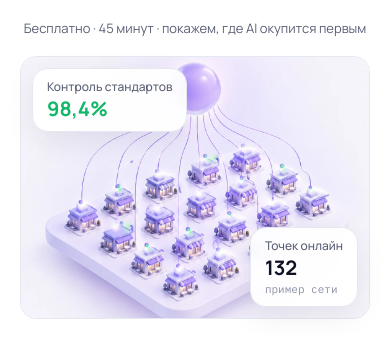
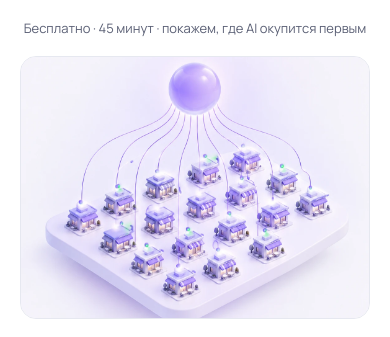
Before and after one commit to phillfeel/franch_landing, a Next.js app: page / in a window 390 px wide. Shown: the part 565-902 px from the top of the page. Built offline with nearby package versions, Linux system fonts and the light colour scheme; no server answers.

Commit message:
Убери из hero неподтверждённые плашки «98,4%» и «132 точки»
Co-Authored-By: Claude Opus 5.5 <noreply@anthropic.com>

```diff
--- a/app/globals.css
+++ b/app/globals.css
@@ -159,16 +159,6 @@ button, input, select { font-family: inherit; }
 .metric__value { font: 700 22px/28px var(--font-sans); }
 .metric__label { font: 400 14px/20px var(--font-sans); color: var(--text-2); }
 .hero__visual { position: relative; }
-.float-card {
-  position: absolute; background: rgba(255, 255, 255, .94); backdrop-filter: blur(8px); -webkit-backdrop-filter: blur(8px);
-  border: 1px solid var(--border); border-radius: var(--radius); box-shadow: 0 8px 30px rgba(15, 18, 34, .08);
-  padding: 16px 20px; display: flex; flex-direction: column; gap: 6px;
-}
-.float-card--tl { left: -28px; top: 64px; }
-.float-card--br { right: -24px; bottom: 56px; }
-.float-card__label { font: 500 13px/16px var(--font-sans); color: var(--text-2); }
-.float-card__value { font: 700 26px/28px var(--font-sans); }
-.float-card__note { font: 400 11px/14px var(--font-mono); color: var(--text-3); }
 
 /* Боли */
 .pain { display: flex; gap: 24px; align-items: center; padding: 24px; }
@@ -547,8 +537,6 @@ button, input, select { font-family: inherit; }
   .product--wide .product__modules { grid-column: auto; grid-row: auto; }
   .timeline { grid-template-columns: repeat(3, 1fr); }
   .final__inner { padding: 64px 40px; gap: 40px; }
-  .float-card--tl { left: -12px; }
-  .float-card--br { right: -12px; }
   .hub { gap: 14px; }
   .hub__core { padding: 16px; gap: 10px; }
   .hub__label { font-size: 11px; }
@@ -605,11 +593,6 @@ button, input, select { font-family: inherit; }
   .hero__visual .slot { aspect-ratio: 4 / 3; }
   .metric { flex-direction: row-reverse; justify-content: space-between; align-items: center; border: 1px solid var(--border); border-radius: var(--radius-sm); padding: 14px 16px; }
   .metric__value { font-size: 18px; line-height: 24px; }
-  .float-card { padding: 10px 14px; gap: 2px; }
-  .float-card--tl { left: 12px; top: 12px; }
-  .float-card--br { right: 12px; bottom: 12px; }
-  .float-card__value { font-size: 20px; line-height: 24px; }
-  .float-card__label { font-size: 12px; }
 
   .grid-2, .grid-3 { grid-template-columns: 1fr; gap: 12px; }
   .pain { padding: 16px; gap: 16px; }
--- a/app/page.tsx
+++ b/app/page.tsx
@@ -105,15 +105,6 @@ export default function Home() {
           </div>
           <div className="hero__visual">
             <Slot id="IMG-01" label="IMG-01 · 4:5 · 1000×1250" className="ratio-4-5" alt="AI-ядро, связанное со всеми точками франчайзинговой сети" eager />
-            <div className="float-card float-card--tl">
-              <span className="float-card__label">Контроль стандартов</span>
-              <span className="float-card__value is-positive">98,4%</span>
-            </div>
-            <div className="float-card float-card--br">
-              <span className="float-card__label">Точек онлайн</span>
-              <span className="float-card__value">132</span>
-              <span className="float-card__note">пример сети</span>
-            </div>
           </div>
         </section>
 
```
